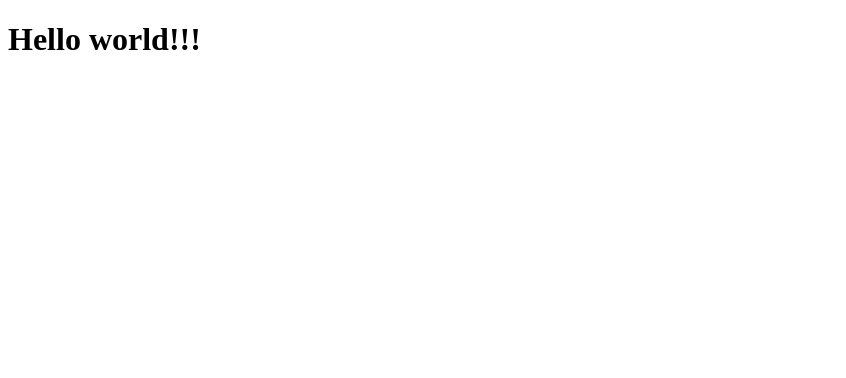
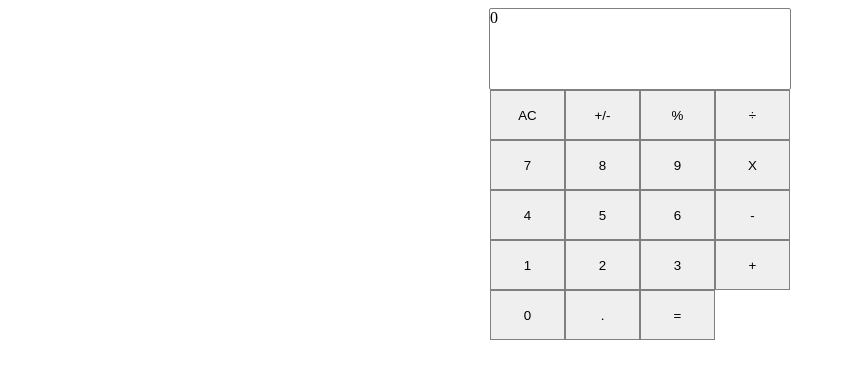
Before and after one commit to Emmyn5600/React-calculator, a React (Create React App) app: page / in a window 1280 px wide. Shown: the top 378 px of the page, without its empty margins (0-846 px from the left). Built offline with nearby package versions, Linux system fonts and the light colour scheme.

Commit message:
Fix the linters and modify the index.js file

```diff
--- a/src/App.js
+++ /dev/null
@@ -1,11 +0,0 @@
-import './App.css';
-
-function App() {
-  return (
-    <div className="FirstApp">
-      <h1>Hello world!!!</h1>
-    </div>
-  );
-}
-
-export default App;
--- a/src/components/App.js
+++ b/src/components/App.js
@@ -3,10 +3,10 @@ import Display from './Display';
 import ButtonPannel from './ButtonPanel';
 
 const App = () => (
-<>
+  <>
     <Display />
     <ButtonPannel />
-</>
+  </>
 );
 
 export default App;
--- a/src/components/Button.js
+++ b/src/components/Button.js
@@ -2,12 +2,12 @@ import React from 'react';
 import PropTypes from 'prop-types';
 
 const Button = (props) => {
-  const {name} = props;
+  const { name } = props;
   return (<button type="button" className="calc">{name}</button>);
 };
 
 Button.propTypes = {
-    name: PropTypes.string.isRequired,
+  name: PropTypes.string.isRequired,
 };
 
 export default Button;
--- a/src/components/ButtonPanel.js
+++ b/src/components/ButtonPanel.js
@@ -2,8 +2,8 @@ import React from 'react';
 import Button from './Button';
 
 const ButtonPanel = () => (
-    <div className="board">
-     <div>
+  <div className="board">
+    <div>
       <Button name="AC" />
       <Button name="+/-" />
       <Button name="%" />
--- a/src/index.js
+++ b/src/index.js
@@ -1,6 +1,7 @@
 import React from 'react';
 import ReactDOM from 'react-dom';
-import App from './App';
+import './App.css';
+import App from './components/App';
 
 ReactDOM.render(
   <React.StrictMode>
```
Also changed, not shown: src/components/Display.js (line endings or trailing spaces).
